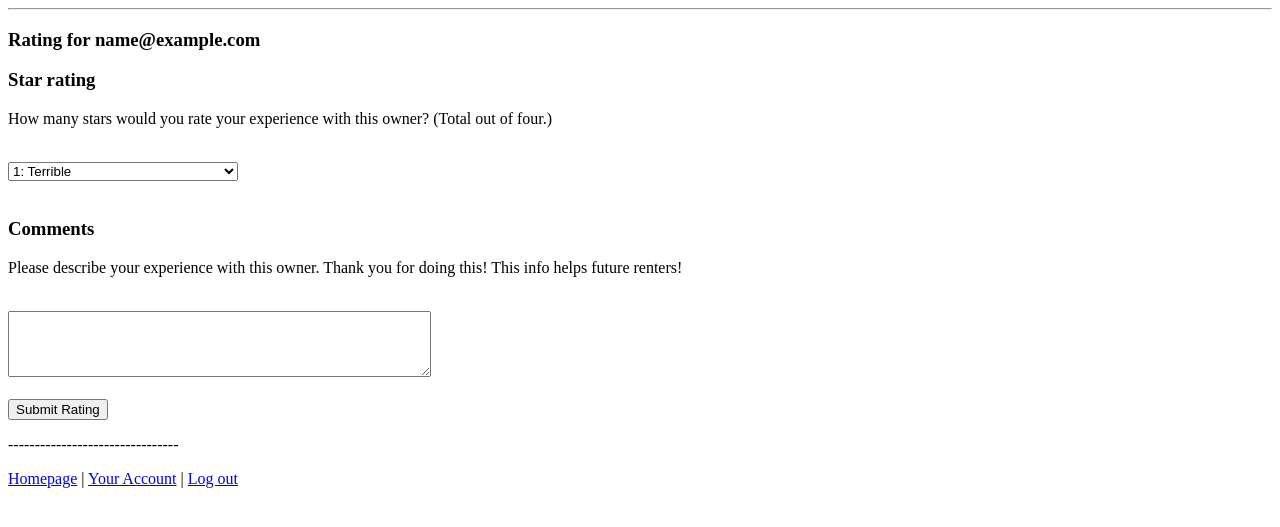
After one commit to fwong03/Happy-Camper, a Flask app: page /owner-rate/1 in a window 1280 px wide. The commit adds this page. Shown: the top 527 px of the page. Run offline with Flask 2, Linux system fonts and the light colour scheme; the visitor is signed in with stand-in values (Sample User, id 1); data comes from the database, SQL or seed files in the repository; parts of the project's set-up code (start-up, migrations or seed data) failed here and were passed over.

Commit message:
Rate owner form seems to be working.

```diff
--- a/server.py
+++ b/server.py
@@ -162,7 +162,7 @@ def show_account():
             products_out.append(product)
 
     rentals = db.session.query(History.history_id, History.start_date,
-                               History.end_date, Brand.brand_name, Product.model,
+                               History.end_date, Brand.brand_name, Product.model, Product.owner_user_id,
                                History.total_cost).join(Product).join(Brand).filter(History.renter_user_id == user.user_id).all()
 
     return render_template("accountinfo.html", firstname=fname, lastname=lname,
@@ -217,6 +217,7 @@ def list_tent():
     all_brands = Brand.query.all()
     dates = calc_default_dates(30)
 
+    # Change so pass in BestUse objects and use best_use_id as value?
     return render_template("list-tent.html", brands=all_brands,
                            submit_route='/handle-tent',
                            p_today=dates['today_string'],
@@ -252,12 +253,12 @@ def handle_tent_listing():
     db.session.commit()
 
     # Grab info to make a tent.
-    bestuse = request.form.get("bestuse")
+    best_use_id = int(request.form.get("bestuse"))
     sleep = int(request.form.get("sleep"))
     seasoncat = int(request.form.get("seasoncat"))
     weight = int(request.form.get("weight"))
 
-    best_use = BestUse.query.filter(BestUse.use_name == bestuse).one()
+    best_use = BestUse.query.get(best_use_id)
 
     # Below are optional values.
     try:
@@ -280,7 +281,7 @@ def handle_tent_listing():
     except ValueError:
         poles = None
 
-    tent = Tent(prod_id=product.prod_id, use_id=best_use.use_id,
+    tent = Tent(prod_id=product.prod_id, use_id=best_use_id,
                 sleep_capacity=sleep, seasons=seasoncat, min_trail_weight=weight,
                 floor_width=width, floor_length=length, num_doors=doors,
                 num_poles=poles)
@@ -474,14 +475,29 @@ def renter_rate():
     return "Here renters can rate the owner and the product they rented."
 
 
-@app.route('/owner_rate')
-def owner_rate():
+@app.route('/owner-rate/<int:user_id>')
+def owner_rate(user_id):
     """Rating page for owner.
 
     Owners rate renters. They access this page from their account page, and
     this routes to the account page with a flashed message thanking them."""
 
-    return "Here owners can rate renters."
+    user = User.query.get(user_id)
+
+    return render_template("owner-rate-form.html", submit_route='/handle-owner-rate-form',
+       owner=user)
+
+
+@app.route('/handle-owner-rate-form', methods='POST')
+def handle_owner_rate():
+    """Handle owner rating form submission.
+
+    Will (1) create rating object and (2)update associated history object's
+    owner_rating_id.
+    """
+
+    return "Owner rating submission will be handled here."
+
 
 
 
--- a/templates/accountinfo.html
+++ b/templates/accountinfo.html
@@ -70,7 +70,7 @@
                             {{ (history.start_date - today).days }} days until rental
                             {% endif %}
                     </td>
-                    <td>This will be links to owner email and option to rate experience</td>
+                    <td>This will be links to owner email and option to rate experience <a href="/owner-rate/{{ history.owner_user_id }}">Rate owner here</a></td>
                 </tr>
             {% endfor %}
         </table><br><br>
--- a/templates/list-tent.html
+++ b/templates/list-tent.html
@@ -8,9 +8,9 @@
 
     Best Use:
     <select name="bestuse">
-        <option value="backpacking">Backpacking</option>
-        <option value="car_camping">CarCamping</option>
-        <option value="mountaineering">Mountaineering</option>
+        <option value="1">Backpacking</option>
+        <option value="2">Car Camping</option>
+        <option value="3">Mountaineering</option>
     </select><br>
       <br>
 
--- /dev/null
+++ b/templates/owner-rate-form.html
@@ -0,0 +1,15 @@
+{% extends 'rate-form-base.html' %}
+
+{% block title %}Onwer Rating From{% endblock %}
+
+{% block content %} Rating for {{ owner.email }} {% endblock %}
+
+ {% block star_instructions %}
+
+     How many stars would you rate your experience with this owner?
+
+{% endblock %}
+
+{% block comments_instructions %}
+    Please describe your experience with this owner.
+{% endblock %}
--- /dev/null
+++ b/templates/rate-form-base.html
@@ -0,0 +1,49 @@
+<!doctype html>
+<html>
+<head>
+  <title>{% block title %}TITLE GOES HERE{% endblock %}</title>
+  <script src="http://code.jquery.com/jquery.js"></script>
+</head>
+
+<body>
+  <hr>
+
+    <ul>
+      {% for message in get_flashed_messages() %}
+        <li>{{ message }}</li>
+      {% endfor %}
+    </ul>
+
+
+  <h3>{% block content %} put your content here {% endblock %}</h3>
+
+
+   <form action="{{ submit_route }}" method="POST">
+
+    <h3>Star rating</h3>
+      <p>
+        {% block star_instructions %}STAR RATING INSTRUCTIONS HERE{% endblock %}
+        (Total out of four.)</p>
+      <br>
+    <select name="stars">
+        <option value="1">1: Terrible</option>
+        <option value="2">2: Less good than okay, not terrible</option>
+        <option value="3">3: As expected</option>
+        <option value="4">4: Better than expected</option>
+    </select><br>
+      <br>
+
+      <h3>Comments</h3>
+      <p>{% block comments_instructions %}COMMENT INSTRUCTIONS HERE{% endblock %}
+      Thank you for doing this! This info helps future renters!</p><br>
+      <textarea rows="4" cols="50" name="comments"></textarea><br><br>
+
+      <input type="submit" value="Submit Rating">
+
+
+
+  <p>--------------------------------</p>
+ <p><a href="/success">Homepage</a>     |     <a href="/account-info">Your Account</a>     |     <a href="/logout">Log out</a></p>
+
+</body>
+</html>
```
